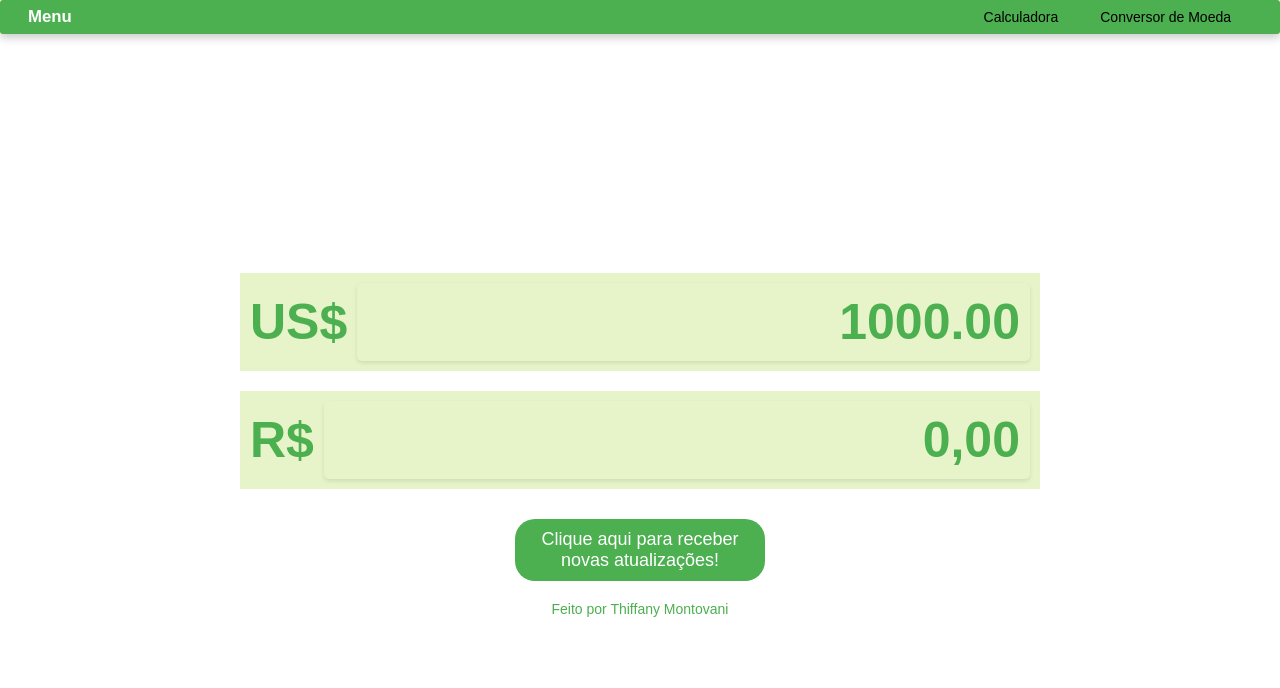
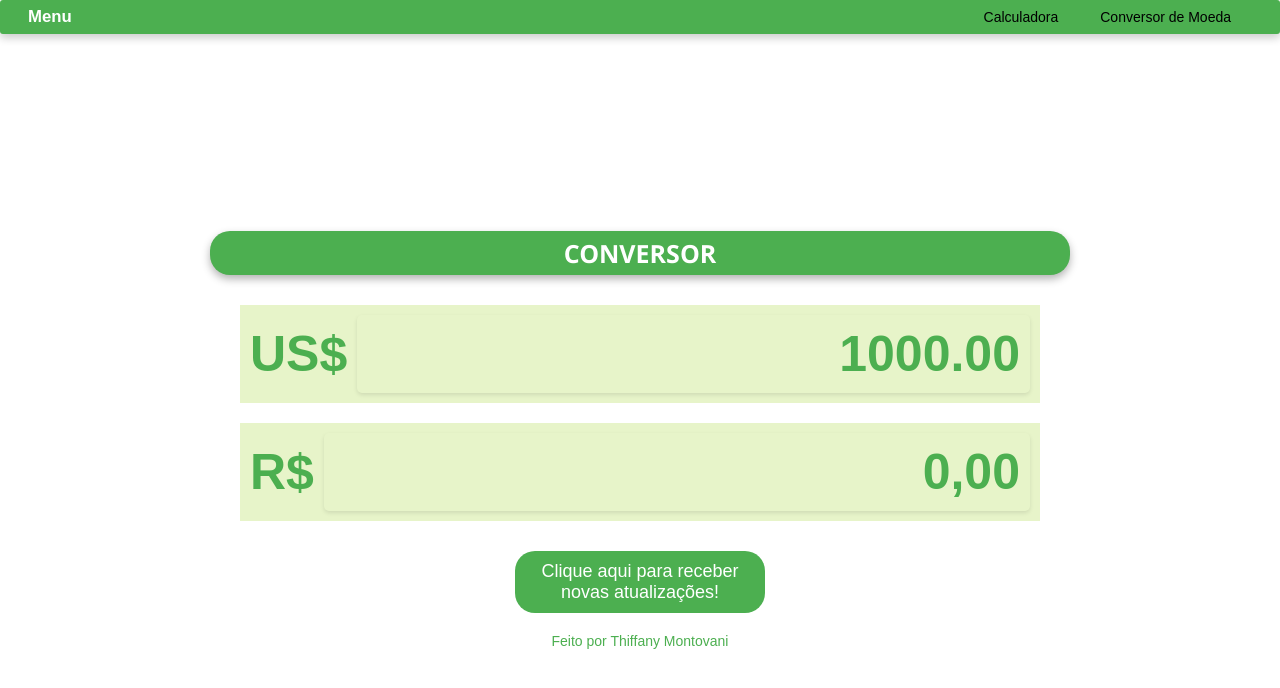
Before and after one commit to m0ntovani/HubCC, a Vue app: page /conversor in a window 1280 px wide. Shown: the top 688 px of the page. Built offline with nearby package versions, Linux system fonts and the light colour scheme; no server answers.

Commit message:
tudo ok! estudar!

```diff
--- a/src/views/ConversorView.vue
+++ b/src/views/ConversorView.vue
@@ -1,4 +1,7 @@
 <template>
+   <div class="tituloB">
+    <h1>CONVERSOR</h1>
+   </div>
   <div>
     <main>
       <section>
@@ -22,7 +25,7 @@
 export default {
   data() {
     return {
-      dolar: 0, // Valor dinâmico obtido da API
+      dolar: 0, // valor da api
       usdValue: '1000.00',
       brlValue: ''
     };
@@ -76,7 +79,7 @@ export default {
           throw new Error(`Erro na requisição: ${response.status}`);
         }
         const data = await response.json();
-        this.dolar = parseFloat(data.USDBRL.bid); // Atualiza o valor do dólar com a cotação obtida
+        this.dolar = parseFloat(data.USDBRL.bid); // Atualiza sempre o valor
       } catch (error) {
         console.error('Erro ao buscar a cotação:', error);
       }
@@ -114,6 +117,22 @@ body {
 
 main {
   margin: 3rem;
+}
+
+h1 {
+    display: flex;
+    border-radius: 2rem;
+    margin: 2rem auto;
+    padding: 0.5rem;
+    display: flex;
+    justify-content: center;
+    align-items: center;
+    font-family: 'Segoe UI', Tahoma, Geneva, Verdana, sans-serif;
+    font-size: 25px;
+    text-align: center;
+    background: #4CAF50;
+    color: white;
+    box-shadow: 0 4px 8px rgba(0, 0, 0, 0.3);
 }
 
 main section {
```
